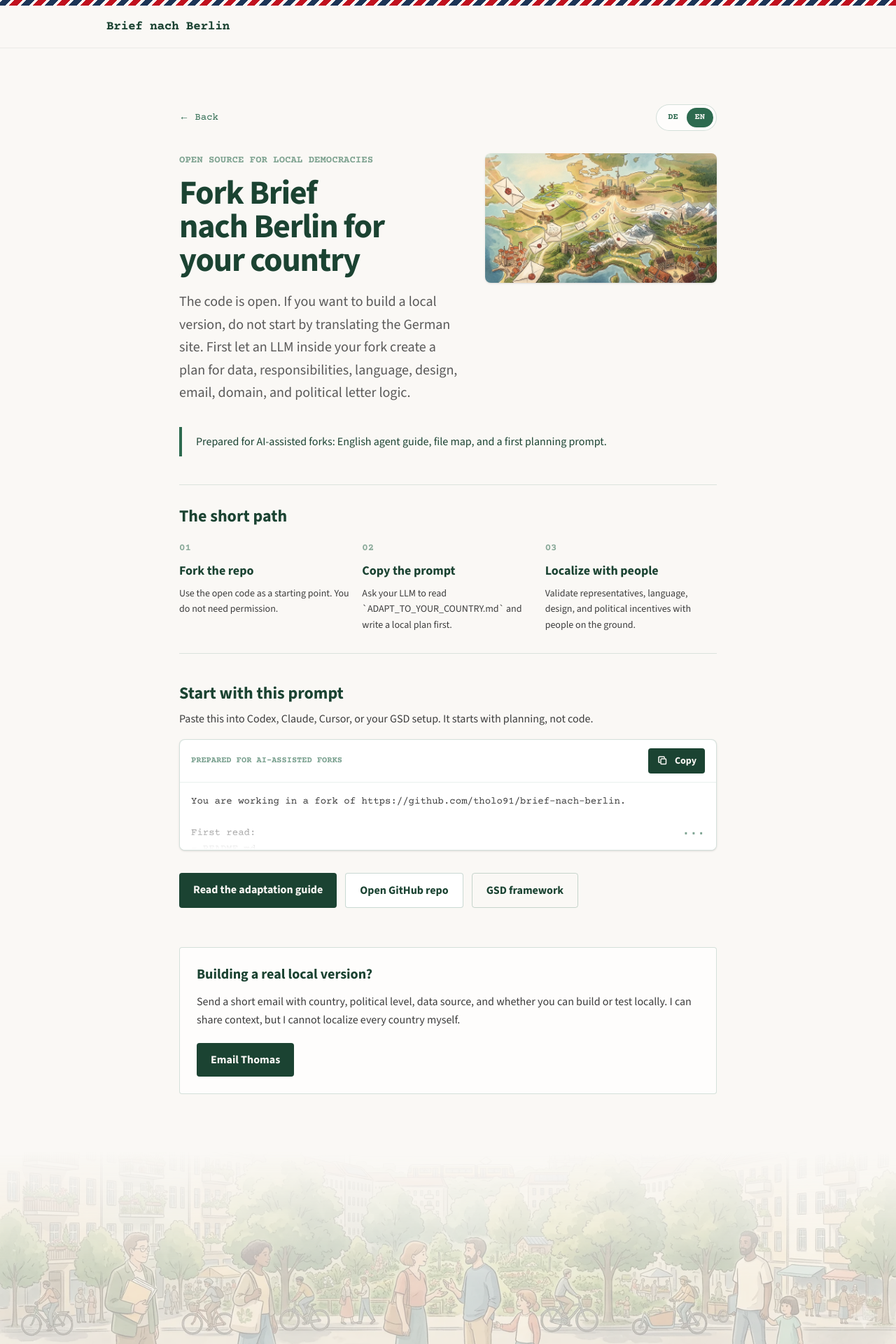
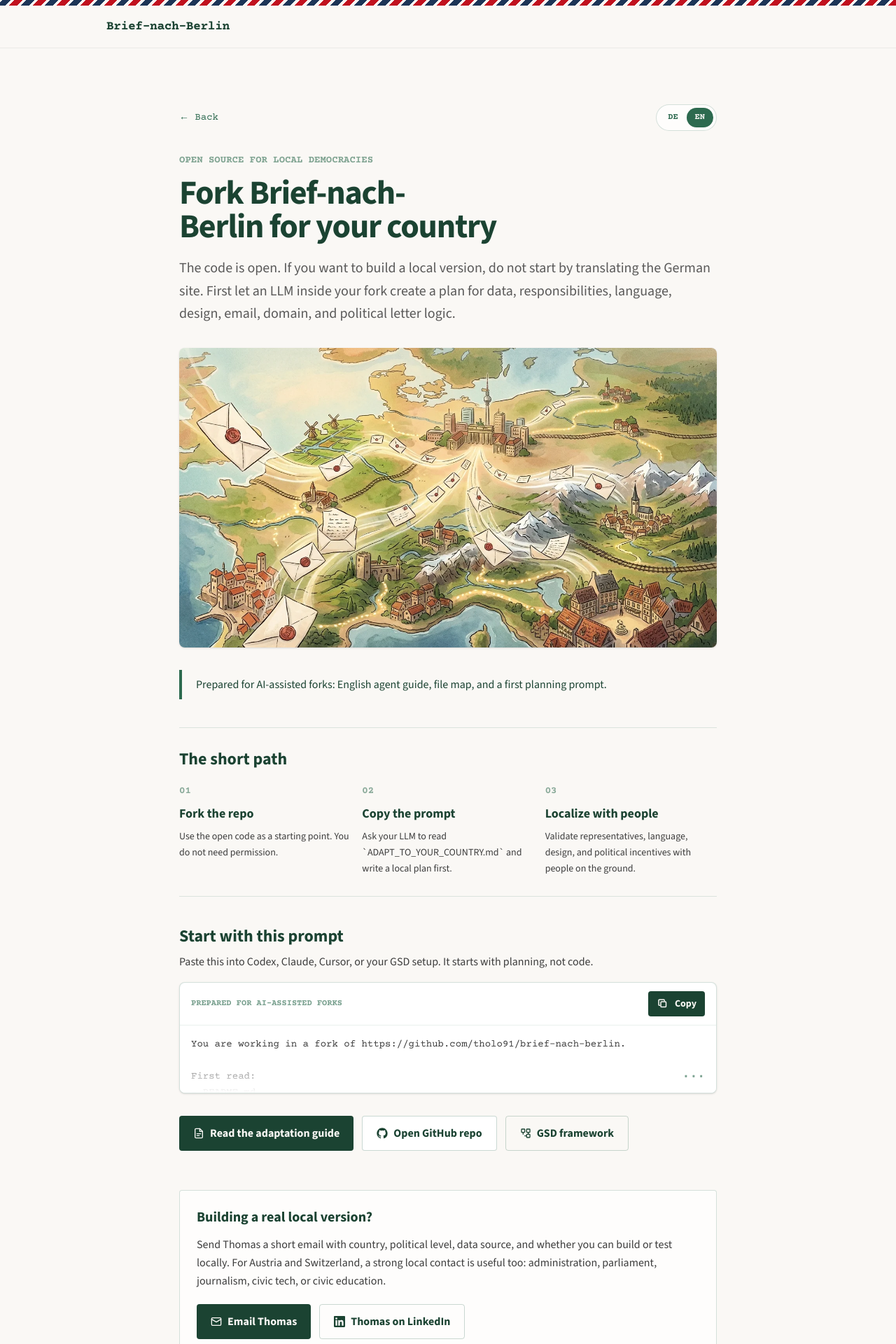
Before and after one commit to tholo91/brief-nach-berlin, a Next.js app in the folder web/: page /europe in a window 1280 px wide. Shown: the top 1920 px of the page at 70% size. Built offline with nearby package versions, Linux system fonts and the light colour scheme.

Commit message:
Update Europe adaptation page

```diff
--- a/web/src/app/(site)/europe/EuropePageClient.tsx
+++ b/web/src/app/(site)/europe/EuropePageClient.tsx
@@ -3,6 +3,7 @@
 import { useState } from "react";
 import Image from "next/image";
 import Link from "next/link";
+import { FOUNDER_LINKEDIN } from "@/lib/config";
 
 type Language = "de" | "en";
 
@@ -23,6 +24,7 @@ type Copy = {
   guideCta: string;
   repoCta: string;
   gsdCta: string;
+  linkedinCta: string;
   contactTitle: string;
   contactBody: string;
   contactCta: string;
@@ -64,9 +66,9 @@ const copy: Record<Language, Copy> = {
   de: {
     back: "Zurück",
     eyebrow: "Open Source für lokale Demokratien",
-    title: "Fork Brief nach Berlin for your country",
+    title: "Brief-nach-Berlin für dein Land nutzen",
     lead:
-      "Der Code ist offen. Wenn du eine lokale Version bauen willst, starte nicht mit Übersetzen. Lass zuerst ein LLM im Fork einen Plan schreiben: Daten, Zuständigkeiten, Sprache, Design, Mail, Domain und politische Brief-Logik.",
+      "Der Code ist offen. Wenn du eine lokale Version für Österreich, die Schweiz oder ein anderes Land bauen willst, starte nicht mit Übersetzen. Lass zuerst ein LLM im Fork einen Plan schreiben: Daten, Zuständigkeiten, Sprache, Design, Mail, Domain und politische Brief-Logik. Wenn du jemanden kennst, der in Österreich oder der Schweiz helfen könnte, schick ihm diese Seite oder stell den Kontakt zu Thomas her.",
     aiReady:
       "Für AI-Forks vorbereitet: englische Agent-Anleitung, Datei-Map und ein erster Planungs-Prompt.",
     imageAlt:
@@ -74,39 +76,40 @@ const copy: Record<Language, Copy> = {
     stepsTitle: "Der kurze Weg",
     steps: [
       {
-        title: "Fork the repo",
+        title: "Repository forken",
         body:
           "Nimm den offenen Code als Ausgangspunkt. Du brauchst keine Erlaubnis.",
       },
       {
-        title: "Copy the prompt",
+        title: "Prompt kopieren",
         body:
           "Lass dein LLM zuerst `ADAPT_TO_YOUR_COUNTRY.md` lesen und einen lokalen Plan schreiben.",
       },
       {
-        title: "Localize with people",
+        title: "Mit Menschen vor Ort prüfen",
         body:
           "Prüfe Abgeordnete, Sprache, Design und politische Anreize mit Menschen vor Ort.",
       },
     ],
-    promptTitle: "Start with this prompt",
+    promptTitle: "Mit diesem Prompt starten",
     promptBody:
       "Kopiere diesen Prompt in Codex, Claude, Cursor oder dein GSD-Setup. Er startet mit Planung, nicht mit Code.",
-    promptKicker: "Prepared for AI-assisted forks",
-    copyLabel: "Copy",
-    copiedLabel: "Copied",
-    guideCta: "Read the adaptation guide",
-    repoCta: "Open GitHub repo",
-    gsdCta: "GSD framework",
-    contactTitle: "Building a real local version?",
+    promptKicker: "Vorbereitet für AI-Forks",
+    copyLabel: "Kopieren",
+    copiedLabel: "Kopiert",
+    guideCta: "Adaptions-Guide lesen",
+    repoCta: "GitHub-Repo öffnen",
+    gsdCta: "GSD-Framework",
+    linkedinCta: "Thomas auf LinkedIn",
+    contactTitle: "Baust du eine echte lokale Version?",
     contactBody:
-      "Schreib mir kurz mit Land, politischer Ebene, Datenquelle und ob du bauen oder lokal testen kannst. Ich kann Kontext geben, aber nicht jedes Land selbst lokalisieren.",
-    contactCta: "Email Thomas",
+      "Schreib Thomas kurz mit Land, politischer Ebene, Datenquelle und ob du bauen oder lokal testen kannst. Für Österreich und die Schweiz reicht auch ein guter Kontakt: jemand aus Verwaltung, Parlament, Journalismus, Civic Tech oder politischer Bildung.",
+    contactCta: "Thomas mailen",
   },
   en: {
     back: "Back",
     eyebrow: "Open source for local democracies",
-    title: "Fork Brief nach Berlin for your country",
+    title: "Fork Brief-nach-Berlin for your country",
     lead:
       "The code is open. If you want to build a local version, do not start by translating the German site. First let an LLM inside your fork create a plan for data, responsibilities, language, design, email, domain, and political letter logic.",
     aiReady:
@@ -140,9 +143,10 @@ const copy: Record<Language, Copy> = {
     guideCta: "Read the adaptation guide",
     repoCta: "Open GitHub repo",
     gsdCta: "GSD framework",
+    linkedinCta: "Thomas on LinkedIn",
     contactTitle: "Building a real local version?",
     contactBody:
-      "Send a short email with country, political level, data source, and whether you can build or test locally. I can share context, but I cannot localize every country myself.",
+      "Send Thomas a short email with country, political level, data source, and whether you can build or test locally. For Austria and Switzerland, a strong local contact is useful too: administration, parliament, journalism, civic tech, or civic education.",
     contactCta: "Email Thomas",
   },
 };
@@ -184,6 +188,82 @@ function CopyIcon({ copied }: { copied: boolean }) {
           />
         </>
       )}
+    </svg>
+  );
+}
+
+function MailIcon({ className = "" }: { className?: string }) {
+  return (
+    <svg
+      viewBox="0 0 24 24"
+      fill="none"
+      stroke="currentColor"
+      strokeWidth="2"
+      strokeLinecap="round"
+      strokeLinejoin="round"
+      aria-hidden="true"
+      className={className}
+    >
+      <rect width="20" height="16" x="2" y="4" rx="2" />
+      <path d="m22 7-10 6L2 7" />
+    </svg>
+  );
+}
+
+function LinkedInIcon({ className = "" }: { className?: string }) {
+  return (
+    <svg viewBox="0 0 24 24" fill="currentColor" aria-hidden="true" className={className}>
+      <path d="M20.45 20.45h-3.56v-5.57c0-1.33-.03-3.04-1.85-3.04-1.85 0-2.14 1.45-2.14 2.94v5.67H9.35V9h3.41v1.56h.05c.48-.9 1.64-1.85 3.37-1.85 3.6 0 4.27 2.37 4.27 5.46v6.28zM5.34 7.43a2.06 2.06 0 1 1 0-4.13 2.06 2.06 0 0 1 0 4.13zM7.12 20.45H3.56V9h3.56v11.45zM22.22 0H1.77C.8 0 0 .77 0 1.73v20.54C0 23.22.8 24 1.77 24h20.45c.98 0 1.78-.78 1.78-1.73V1.73C24 .77 23.2 0 22.22 0z" />
+    </svg>
+  );
+}
+
+function GitHubIcon({ className = "" }: { className?: string }) {
+  return (
+    <svg viewBox="0 0 24 24" fill="currentColor" aria-hidden="true" className={className}>
+      <path d="M12 .5C5.73.5.5 5.73.5 12c0 5.08 3.29 9.39 7.86 10.91.58.11.79-.25.79-.56 0-.28-.01-1.02-.02-2-3.2.7-3.88-1.54-3.88-1.54-.52-1.33-1.28-1.69-1.28-1.69-1.05-.72.08-.7.08-.7 1.16.08 1.77 1.19 1.77 1.19 1.03 1.77 2.7 1.26 3.36.96.1-.75.4-1.26.73-1.55-2.55-.29-5.24-1.28-5.24-5.69 0-1.26.45-2.29 1.19-3.1-.12-.29-.52-1.46.11-3.05 0 0 .97-.31 3.18 1.18a11.1 11.1 0 0 1 2.9-.39c.98 0 1.97.13 2.9.39 2.2-1.49 3.17-1.18 3.17-1.18.63 1.59.23 2.76.11 3.05.74.81 1.19 1.84 1.19 3.1 0 4.42-2.69 5.4-5.25 5.68.41.36.78 1.07.78 2.15 0 1.55-.01 2.8-.01 3.18 0 .31.21.68.8.56A11.51 11.51 0 0 0 23.5 12C23.5 5.73 18.27.5 12 .5z" />
+    </svg>
+  );
+}
+
+function DocumentIcon({ className = "" }: { className?: string }) {
+  return (
+    <svg
+      viewBox="0 0 24 24"
+      fill="none"
+      stroke="currentColor"
+      strokeWidth="2"
+      strokeLinecap="round"
+      strokeLinejoin="round"
+      aria-hidden="true"
+      className={className}
+    >
+      <path d="M14 2H6a2 2 0 0 0-2 2v16a2 2 0 0 0 2 2h12a2 2 0 0 0 2-2V8z" />
+      <path d="M14 2v6h6" />
+      <path d="M8 13h8" />
+      <path d="M8 17h5" />
+    </svg>
+  );
+}
+
+function BlocksIcon({ className = "" }: { className?: string }) {
+  return (
+    <svg
+      viewBox="0 0 24 24"
+      fill="none"
+      stroke="currentColor"
+      strokeWidth="2"
+      strokeLinecap="round"
+      strokeLinejoin="round"
+      aria-hidden="true"
+      className={className}
+    >
+      <rect width="7" height="7" x="3" y="3" rx="1" />
+      <rect width="7" height="7" x="14" y="3" rx="1" />
+      <rect width="7" height="7" x="14" y="14" rx="1" />
+      <path d="M6.5 10v4" />
+      <path d="M10 17.5h4" />
+      <path d="M17.5 10v4" />
     </svg>
   );
 }
@@ -244,8 +324,8 @@ export function EuropePageContent({
   const t = copy[language];
   const subject =
     language === "de"
-      ? "Brief nach Berlin in meinem Land nutzen"
-      : "Using Brief nach Berlin in my country";
+      ? "Brief-nach-Berlin in meinem Land nutzen"
+      : "Using Brief-nach-Berlin in my country";
   const mailHref = `mailto:${contactEmail}?subject=${encodeURIComponent(
     subject
   )}`;
@@ -265,7 +345,7 @@ export function EuropePageContent({
           </Link>
           <div
             className="flex rounded-full border border-waldgruen/20 bg-white/70 p-1"
-            aria-label="Language"
+            aria-label={language === "de" ? "Sprache" : "Language"}
           >
             {(["de", "en"] as const).map((item) => (
               <Link
@@ -284,8 +364,8 @@ export function EuropePageContent({
           </div>
         </div>
 
-        <section className="grid gap-8 md:grid-cols-[1.1fr_0.9fr] md:items-start">
-          <div>
+        <section>
+          <header>
             <p className="mb-3 font-typewriter text-sm font-bold uppercase text-waldgruen/60">
               {t.eyebrow}
             </p>
@@ -295,14 +375,14 @@ export function EuropePageContent({
             <p className="font-body text-lg leading-relaxed text-warmgrau/85 md:text-xl">
               {t.lead}
             </p>
-          </div>
-          <figure className="-mx-2 md:mx-0">
+          </header>
+          <figure className="mt-8 -mx-2 md:mx-0">
             <Image
               src="/images/europe-correspondence.webp"
               alt={t.imageAlt}
               width={1376}
               height={768}
-              sizes="(min-width: 768px) 18rem, 100vw"
+              sizes="(min-width: 768px) 48rem, 100vw"
               className="h-auto w-full rounded-lg shadow-sm"
               priority
             />
@@ -351,24 +431,27 @@ export function EuropePageContent({
             href={adaptationGuideHref}
             target="_blank"
             rel="noopener noreferrer"
-            className="inline-block rounded-sm bg-waldgruen-dark px-5 py-3 text-center font-body font-bold text-creme transition-colors hover:bg-waldgruen"
+            className="inline-flex items-center justify-center gap-2 rounded-sm bg-waldgruen-dark px-5 py-3 text-center font-body font-bold text-creme transition-colors hover:bg-waldgruen"
           >
+            <DocumentIcon className="h-4 w-4" />
             {t.guideCta}
           </a>
           <a
             href={repoHref}
             target="_blank"
             rel="noopener noreferrer"
-            className="inline-block rounded-sm border border-waldgruen/25 bg-white px-5 py-3 text-center font-body font-bold text-waldgruen-dark transition-colors hover:border-waldgruen hover:bg-creme"
+            className="inline-flex items-center justify-center gap-2 rounded-sm border border-waldgruen/25 bg-white px-5 py-3 text-center font-body font-bold text-waldgruen-dark transition-colors hover:border-waldgruen hover:bg-creme"
           >
+            <GitHubIcon className="h-4 w-4" />
             {t.repoCta}
           </a>
           <a
             href={gsdHref}
             target="_blank"
             rel="noopener noreferrer"
-            className="inline-block rounded-sm border border-waldgruen/25 px-5 py-3 text-center font-body font-bold text-waldgruen-dark transition-colors hover:border-waldgruen hover:bg-white"
+            className="inline-flex items-center justify-center gap-2 rounded-sm border border-waldgruen/25 px-5 py-3 text-center font-body font-bold text-waldgruen-dark transition-colors hover:border-waldgruen hover:bg-white"
           >
+            <BlocksIcon className="h-4 w-4" />
             {t.gsdCta}
           </a>
         </section>
@@ -380,12 +463,24 @@ export function EuropePageContent({
           <p className="mb-5 font-body text-base leading-relaxed text-warmgrau">
             {t.contactBody}
           </p>
-          <a
-            href={mailHref}
-            className="inline-block rounded-sm bg-waldgruen-dark px-5 py-3 text-center font-body font-bold text-creme transition-colors hover:bg-waldgruen"
-          >
-            {t.contactCta}
-          </a>
+          <div className="flex flex-col gap-3 sm:flex-row sm:flex-wrap">
+            <a
+              href={mailHref}
+              className="inline-flex items-center justify-center gap-2 rounded-sm bg-waldgruen-dark px-5 py-3 text-center font-body font-bold text-creme transition-colors hover:bg-waldgruen"
+            >
+              <MailIcon className="h-4 w-4" />
+              {t.contactCta}
+            </a>
+            <a
+              href={FOUNDER_LINKEDIN}
+              target="_blank"
+              rel="noopener noreferrer"
+              className="inline-flex items-center justify-center gap-2 rounded-sm border border-waldgruen/25 px-5 py-3 text-center font-body font-bold text-waldgruen-dark transition-colors hover:border-waldgruen hover:bg-creme"
+            >
+              <LinkedInIcon className="h-4 w-4" />
+              {t.linkedinCta}
+            </a>
+          </div>
         </section>
       </main>
     </div>
--- a/web/src/app/(site)/europe/page.tsx
+++ b/web/src/app/(site)/europe/page.tsx
@@ -6,9 +6,9 @@ import { EuropePageContent } from "./EuropePageClient";
 const URL_PATH = "/europe";
 const PUBLISHED = "2026-06-26";
 const MODIFIED = "2026-07-06";
-const TITLE = "Bring Brief nach Berlin to your country | Brief nach Berlin";
+const TITLE = "Brief-nach-Berlin für dein Land nutzen | Brief-nach-Berlin";
 const DESCRIPTION =
-  "Fork Brief nach Berlin, copy the AI starter prompt, and use the English adaptation guide to plan a local civic-letter tool.";
+  "Forke Brief-nach-Berlin, kopiere den AI-Starter-Prompt und plane eine lokale Version für Österreich, die Schweiz oder ein anderes Land.";
 
 export const metadata: Metadata = {
   title: TITLE,
@@ -18,7 +18,7 @@ export const metadata: Metadata = {
     title: TITLE,
     description: DESCRIPTION,
     type: "article",
-    locale: "en_GB",
+    locale: "de_DE",
     url: `${APP_URL}${URL_PATH}`,
   },
   twitter: {
@@ -35,10 +35,10 @@ const articleJsonLd = {
   description: DESCRIPTION,
   datePublished: PUBLISHED,
   dateModified: MODIFIED,
-  author: { "@type": "Organization", name: "Brief nach Berlin" },
+  author: { "@type": "Organization", name: "Brief-nach-Berlin" },
   publisher: {
     "@type": "Organization",
-    name: "Brief nach Berlin",
+    name: "Brief-nach-Berlin",
     url: APP_URL,
   },
   mainEntityOfPage: `${APP_URL}${URL_PATH}`,
--- a/web/src/components/AppHeader.tsx
+++ b/web/src/components/AppHeader.tsx
@@ -68,7 +68,7 @@ export default function AppHeader() {
             href="/"
             className="font-typewriter text-base md:text-lg font-bold text-waldgruen-dark tracking-tight hover:text-waldgruen transition-colors"
           >
-            Brief nach Berlin
+            Brief-nach-Berlin
           </Link>
 
           {wizardProgress !== null && (
--- a/web/src/components/Header.tsx
+++ b/web/src/components/Header.tsx
@@ -79,7 +79,7 @@ export default function Header() {
             }}
             className="font-typewriter text-base md:text-lg font-bold text-waldgruen-dark tracking-tight"
           >
-            Brief nach Berlin
+            Brief-nach-Berlin
           </button>
 
           {/* Section links — desktop only */}
```
